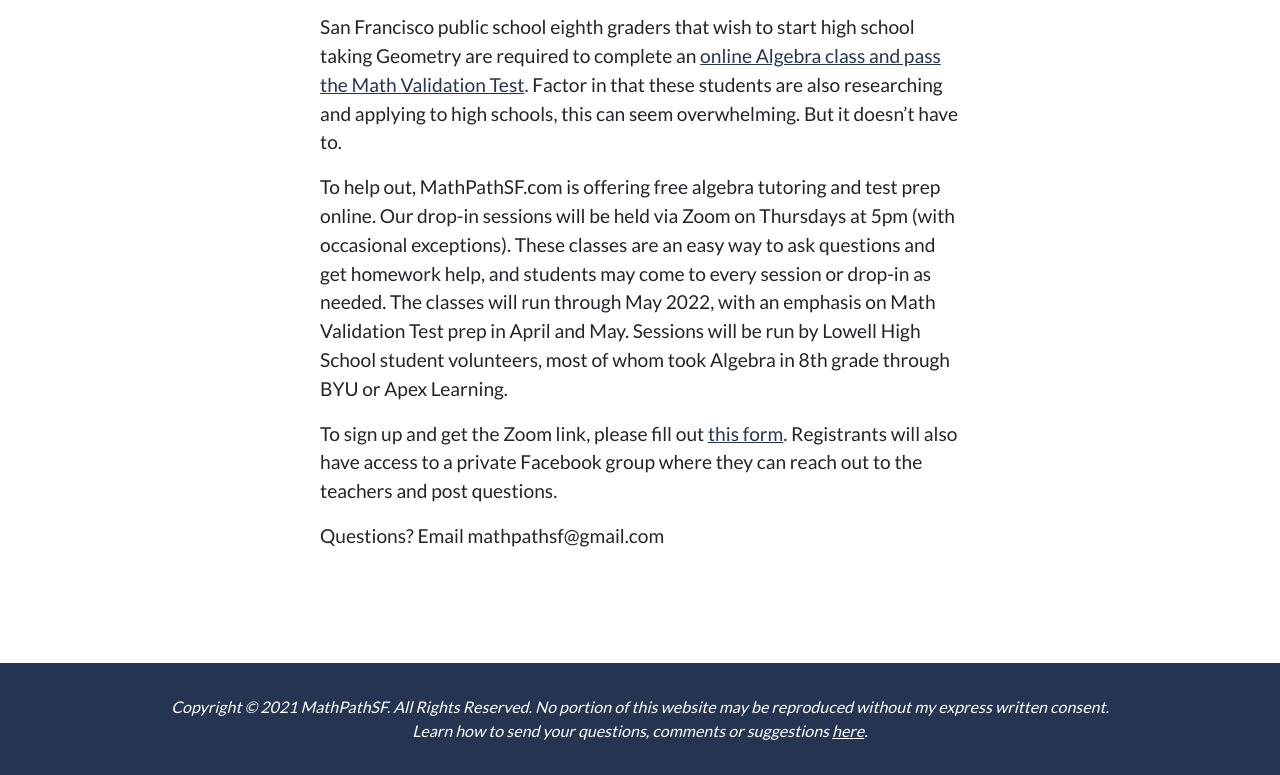
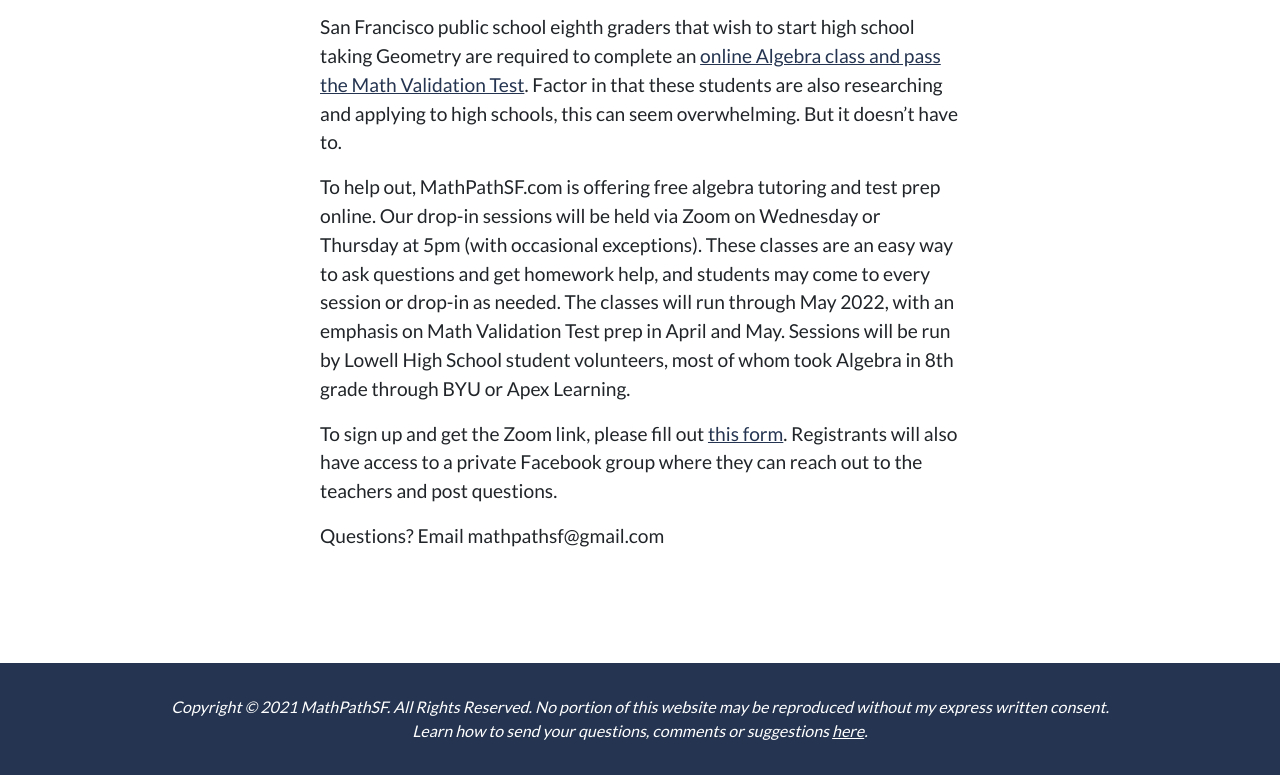
Before and after one commit to joshchen984/MathPathSF, a Gatsby site: page /algebra-tutoring in a window 1280 px wide. Shown: the part 771-1546 px from the top of the page. Built offline with nearby package versions, Linux system fonts and the light colour scheme; Gatsby itself is replaced by a stand-in of ours.

Commit message:
Add Wednesday meeting to tutoring page

```diff
--- a/src/pages/algebra-tutoring.js
+++ b/src/pages/algebra-tutoring.js
@@ -45,13 +45,13 @@
         </p>
         <p>
           To help out, MathPathSF.com is offering free algebra tutoring and test
-          prep online. Our drop-in sessions will be held via Zoom on Thursdays
-          at 5pm (with occasional exceptions). These classes are an easy way to
-          ask questions and get homework help, and students may come to every
-          session or drop-in as needed. The classes will run through May 2022,
-          with an emphasis on Math Validation Test prep in April and May.
-          Sessions will be run by Lowell High School student volunteers, most of
-          whom took Algebra in 8th grade through BYU or Apex Learning.
+          prep online. Our drop-in sessions will be held via Zoom on Wednesday
+          or Thursday at 5pm (with occasional exceptions). These classes are an
+          easy way to ask questions and get homework help, and students may come
+          to every session or drop-in as needed. The classes will run through
+          May 2022, with an emphasis on Math Validation Test prep in April and
+          May. Sessions will be run by Lowell High School student volunteers,
+          most of whom took Algebra in 8th grade through BYU or Apex Learning.
         </p>
         <p>
           To sign up and get the Zoom link, please fill out{" "}
```
